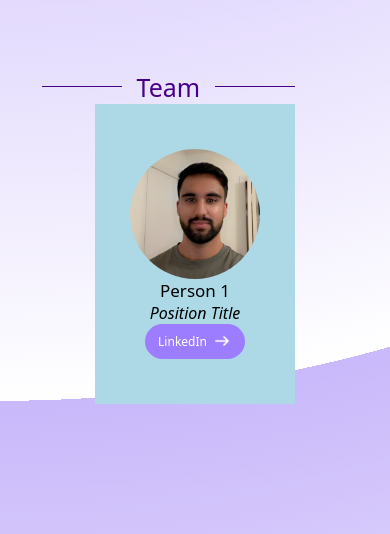
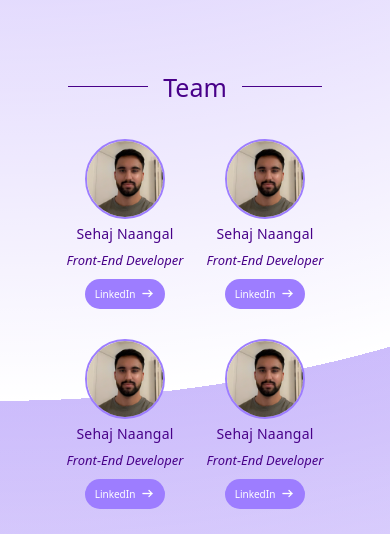
Before and after one commit to sehaj1408/western-autonomous-racing-website, a React (Create React App) app: page /overview in a window 390 px wide. Shown: the part 1034-1568 px from the top of the page. Built offline with nearby package versions, Linux system fonts and the light colour scheme.

Commit message:
add team members section

```diff
--- a/src/Components/ImageCarousel/ImageCarousel.module.css
+++ b/src/Components/ImageCarousel/ImageCarousel.module.css
@@ -3,6 +3,7 @@
   padding-top: 20px;
   width: 80%;
   background-color: var(--purple-light);
+  max-width: 1500px;
 }
 
 @media screen and (max-width: 768px) {}
--- a/src/Components/OverviewPage/OverviewPage.jsx
+++ b/src/Components/OverviewPage/OverviewPage.jsx
@@ -29,8 +29,14 @@ const OverviewPage = () => {
           <div className={styles['section-title-text']}>Team</div>
           <div className={styles['horizontal-line']}></div>
         </div>
-        <div className={styles['team']}>
-          <TeamMember />
+        <div className={styles['team-container']}>
+          <TeamMember name={'Sehaj Naangal'} position={'Front-End Developer'} linkedInUsername={'sehajnaangal'} />
+          <TeamMember name={'Sehaj Naangal'} position={'Front-End Developer'} linkedInUsername={'sehajnaangal'} />
+          <TeamMember name={'Sehaj Naangal'} position={'Front-End Developer'} linkedInUsername={'sehajnaangal'} />
+          <TeamMember name={'Sehaj Naangal'} position={'Front-End Developer'} linkedInUsername={'sehajnaangal'} />
+          <TeamMember name={'Sehaj Naangal'} position={'Front-End Developer'} linkedInUsername={'sehajnaangal'} />
+          <TeamMember name={'Sehaj Naangal'} position={'Front-End Developer'} linkedInUsername={'sehajnaangal'} />
+          <TeamMember name={'Sehaj Naangal'} position={'Front-End Developer'} linkedInUsername={'sehajnaangal'} />
         </div>
       </div>
     </div >
--- a/src/Components/OverviewPage/OverviewPage.module.css
+++ b/src/Components/OverviewPage/OverviewPage.module.css
@@ -8,7 +8,7 @@
 
 .overview-container-2 {
   width: 80vw;
-  max-width: 2000px;
+  max-width: 1500px;
   display: flex;
   flex-direction: column;
   align-items: center;
@@ -69,6 +69,12 @@
   margin-bottom: 100px;
 }
 
+.team-container {
+  display: grid;
+  grid-template-columns: repeat(4, 1fr);
+  gap: 0px 80px;
+}
+
 @media screen and (max-width: 768px) {
   .photo-text-container {
     justify-content: center;
@@ -78,7 +84,23 @@
     justify-content: center;
   }
 
+  .team-text-container {
+    justify-content: center;
+  }
+
   .section-title-text {
     font-size: 25px;
   }
+
+  .team-container {
+    grid-template-columns: repeat(2, 1fr);
+    gap: 0 0;
+    margin-top: 20px;
+  }
 }
+
+@media screen and (min-width: 769px) and (max-width: 1200px) {
+  .team-container {
+    grid-template-columns: repeat(3, 1fr);
+  }
+}
--- a/src/Components/TeamMember/TeamMember.jsx
+++ b/src/Components/TeamMember/TeamMember.jsx
@@ -1,15 +1,21 @@
 import styles from "./TeamMember.module.css";
 
-const TeamMember = () => {
+const TeamMember = ({ name, position, linkedInUsername }) => {
+  const goToLinkedInPage = (linkedInUsername) => {
+    window.open(`https://www.linkedin.com/in/${linkedInUsername}/`, '_blank');
+  }
+
   return (
     <div className={styles['member-container']}>
       <img src={require('../../Images/Sehaj-Naangal.jpeg')} alt="Right Arrow White" className={styles['member-profile']} />
-      <p className={styles['member-name']}>Person 1</p>
-      <p className={styles['member-title']}>Position Title</p>
-      <button className={styles['linkedin-button']}>
-        <p>LinkedIn</p>
-        <img src={require('../../Images/right-arrow-white.png')} alt="Right Arrow White" />
-      </button>
+      <div className={styles['details-container']}>
+        <p className={styles['member-name']}>{name}</p>
+        <p className={styles['member-title']}>{position}</p>
+        <button className={styles['linkedin-button']} onClick={() => goToLinkedInPage(linkedInUsername)}>
+          <p>LinkedIn</p>
+          <img src={require('../../Images/right-arrow-white.png')} alt="Right Arrow White" />
+        </button>
+      </div>
     </div>
   )
 }
--- a/src/Components/TeamMember/TeamMember.module.css
+++ b/src/Components/TeamMember/TeamMember.module.css
@@ -5,22 +5,35 @@
   flex-direction: column;
   align-items: center;
   justify-content: center;
-  background-color: lightblue;
+}
+
+.details-container {
+  display: flex;
+  flex-direction: column;
+  align-items: center;
+  justify-content: space-between;
+  height: 85px;
+  margin-top: 5px;
 }
 
 .member-profile {
   height: 130px;
   width: 130px;
   border-radius: 100%;
+  border: 2px solid var(--purple-light);
 }
 
 .member-name {
   font-weight: 500;
-  font-size: 17px;
+  font-size: 18px;
+  letter-spacing: 0.2px;
+  color: var(--purple-dark);
 }
 
 .member-title {
   font-weight: 300;
+  font-size: 17px;
+  color: var(--purple-dark);
   font-style: italic;
 }
 
@@ -31,8 +44,9 @@
   background-color: var(--purple-light);
   border: none;
   border-radius: 50px;
-  height: 35px;
+  height: 30px;
   width: 100px;
+  margin-top: 2px;
 }
 
 .linkedin-button:hover {
@@ -49,3 +63,35 @@
   height: 20px;
   width: 20px;
 }
+
+@media screen and (max-width: 768px) {
+  .member-container {
+    margin: -50px -30px;
+  }
+
+  .member-profile {
+    height: 80px;
+    width: 80px;
+  }
+
+  .member-name {
+    font-size: 14px;
+  }
+
+  .member-title {
+    font-size: 13px;
+  }
+
+  .linkedin-button {
+    width: 80px;
+  }
+
+  .linkedin-button p {
+    font-size: 10px;
+  }
+
+  .linkedin-button img {
+    height: 15px;
+    width: 15px;
+  }
+}
```
